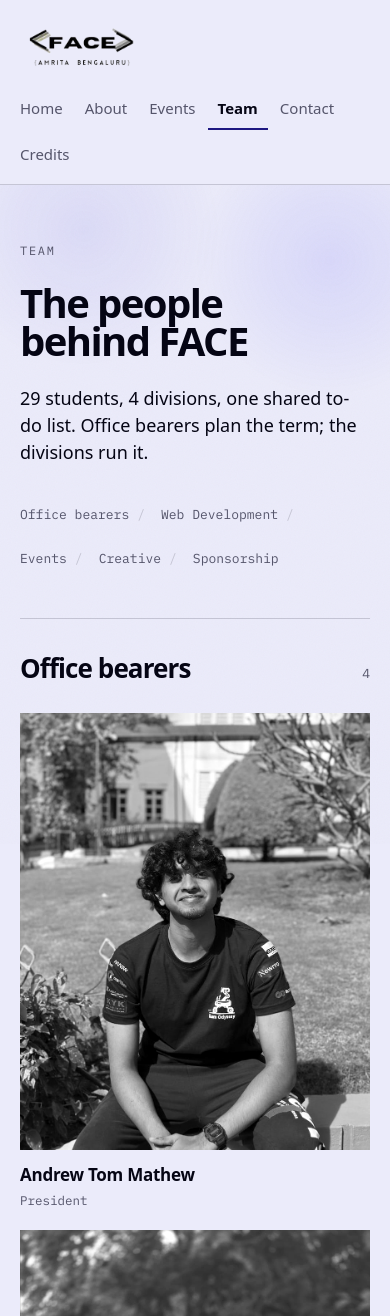
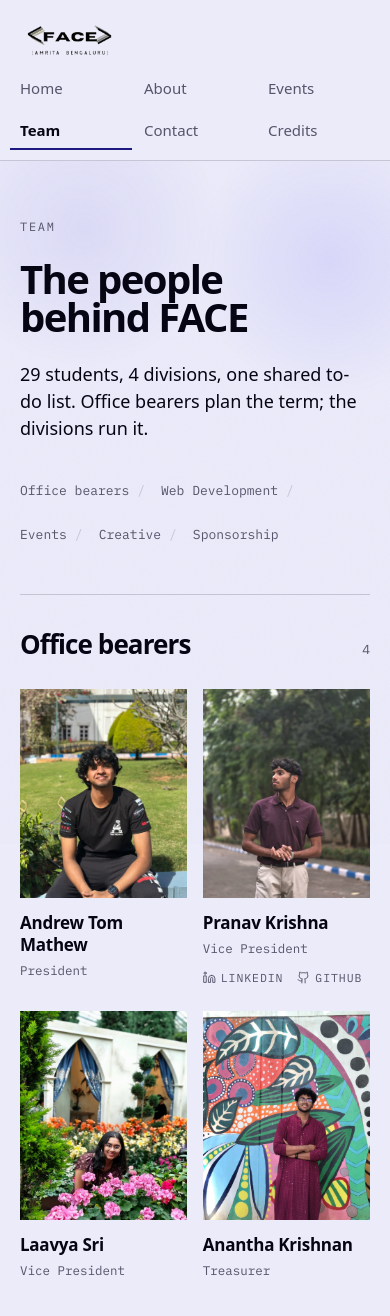
Before and after one commit to FACE-ASEB2025/Face-website, an Astro site: page /team in a window 390 px wide. Shown: the top 1316 px of the page. Built offline with nearby package versions, Linux system fonts and the light colour scheme; Astro itself is replaced by a stand-in of ours.

Commit message:
mobile responsive fixes???

```diff
--- a/src/components/Footer.astro
+++ b/src/components/Footer.astro
@@ -155,6 +155,7 @@ const year = new Date().getFullYear();
     transition: opacity var(--dur) var(--ease-out);
   }
 
+  @media (hover: hover) {
     .footer__col a:hover {
       color: var(--fg);
       text-decoration: none;
@@ -163,6 +164,7 @@ const year = new Date().getFullYear();
 
     .footer__col a:hover :global(svg) {
       opacity: 1;
+    }
   }
 
   .footer__bottom {
@@ -183,7 +185,9 @@ const year = new Date().getFullYear();
     text-decoration-color: var(--rule);
   }
 
+  @media (hover: hover) {
     .footer__bottom a:hover {
       color: var(--fg);
     }
+  }
 </style>
--- a/src/components/MemberFigure.astro
+++ b/src/components/MemberFigure.astro
@@ -80,11 +80,26 @@ const width = large ? 420 : 320;
     background-color: var(--photo-bg);
   }
 
-  .person:hover .person__photo,
   /* Keyboard users reach the photo through its links, so colour returns on
      focus too rather than only under a pointer. */
   .person:focus-within .person__photo {
     filter: none;
+  }
+
+  @media (hover: hover) {
+    .person:hover .person__photo {
+      filter: none;
+    }
+  }
+
+  /* A touch device has no pointer to hold over a face, so the payoff never
+     arrives and the whole roster would stay grey for good. Give it up front
+     instead: the greyscale is there to stop a wall of photos reading as
+     mismatched, and two portraits a row is not a wall. */
+  @media (hover: none) {
+    .person__photo {
+      filter: none;
+    }
   }
 
   .person__caption {
@@ -127,9 +142,11 @@ const width = large ? 420 : 320;
     transition: color 150ms ease;
   }
 
-  .person__links a:hover {
-    color: var(--fg);
-    text-decoration: none;
+  @media (hover: hover) {
+    .person__links a:hover {
+      color: var(--fg);
+      text-decoration: none;
+    }
   }
 
   .person--lg .person__caption {
--- a/src/components/Nav.astro
+++ b/src/components/Nav.astro
@@ -69,7 +69,11 @@ function isCurrent(href: string, external?: boolean) {
     flex-wrap: wrap;
     align-items: center;
     justify-content: space-between;
-    gap: 24px;
+    /* Column gap only. Between roughly 544px and 596px the menu wraps under
+       the wordmark, and a 24px row gap there bought nothing but 24px of bar:
+       the wordmark already carries its own 12px of padding underneath. */
+    column-gap: 24px;
+    row-gap: 0;
     min-height: var(--header-height);
   }
 
@@ -83,8 +87,10 @@ function isCurrent(href: string, external?: boolean) {
     transition: opacity 150ms ease;
   }
 
-  .nav__brand:hover {
-    opacity: 0.75;
+  @media (hover: hover) {
+    .nav__brand:hover {
+      opacity: 0.75;
+    }
   }
 
   .nav__menu {
@@ -110,9 +116,11 @@ function isCurrent(href: string, external?: boolean) {
     transition: color 150ms ease;
   }
 
-  .nav__link:hover {
-    color: var(--fg);
-    text-decoration: none;
+  @media (hover: hover) {
+    .nav__link:hover {
+      color: var(--fg);
+      text-decoration: none;
+    }
   }
 
   /* Current page is marked by weight and a rule, never by colour alone. */
@@ -127,15 +135,41 @@ function isCurrent(href: string, external?: boolean) {
     font-size: 11px;
   }
 
-  /* On a phone the brand keeps its own row and the links wrap beneath it. */
+  /* On a phone the brand keeps its own row and the links sit beneath it.
+     Left to wrap on their own the six go 5 + 1, which strands "Credits" on a
+     line by itself and leaves the bar 185px tall — close to a quarter of the
+     screen before a word of the page. A 3 x 2 grid is the same six links,
+     every one still visible and one tap away, in 25px less height, and it
+     reads as a menu rather than as an accident of wrapping. */
   @media (max-width: 34rem) {
     .nav__inner {
       gap: 0;
-      padding-bottom: 8px;
+      /* Two short rows: the single-row height no longer describes this bar. */
+      min-height: 0;
+      padding-bottom: 10px;
+    }
+
+    .nav__brand {
+      padding-block: 12px 6px;
+    }
+
+    /* The mark is the one thing here that can afford to be smaller. At 124px
+       it stands taller than both rows of links put together. */
+    .nav__brand :global(img) {
+      width: 100px;
     }
 
     .nav__menu {
-      margin-left: -10px;
+      display: grid;
+      grid-template-columns: repeat(3, 1fr);
+      /* Pulls the padding of both edge columns back off the measure, so the
+         first label starts flush with the wordmark above it. */
+      width: calc(100% + 20px);
+      margin-inline: -10px;
+    }
+
+    .nav__link {
+      min-height: 40px;
     }
   }
 </style>
--- a/src/pages/team.astro
+++ b/src/pages/team.astro
@@ -114,9 +114,11 @@ const description =
     transition: color 150ms ease;
   }
 
-  .jump a:hover {
-    color: var(--fg);
-    text-decoration: none;
+  @media (hover: hover) {
+    .jump a:hover {
+      color: var(--fg);
+      text-decoration: none;
+    }
   }
 
   .jump a:not(:last-child)::after {
--- a/src/styles/global.css
+++ b/src/styles/global.css
@@ -217,9 +217,15 @@ a {
     color var(--dur) var(--ease-out);
 }
 
+/* Gated on a real pointer. A touch browser applies :hover on tap and leaves it
+   applied until you tap somewhere else, so an ungated hover state reads as a
+   link that got stuck rather than as feedback. Every :hover on the site sits
+   behind this query for that reason. */
+@media (hover: hover) {
   a:hover {
     text-decoration-thickness: 2px;
     text-decoration-color: currentColor;
+  }
 }
 
 img,
@@ -413,9 +419,11 @@ a.row {
   text-decoration: none;
 }
 
+@media (hover: hover) {
   a.row:hover :is(.row__title, .row__heading) {
     text-decoration: underline;
     text-underline-offset: 0.18em;
+  }
 }
 
 .row__title {
@@ -449,10 +457,12 @@ a.row:hover :is(.row__title, .row__heading) {
   transition: opacity 150ms ease;
 }
 
+@media (hover: hover) {
   .btn:hover {
     opacity: 0.88;
     color: var(--on-accent);
     text-decoration: none;
+  }
 }
 
 /* Buttons and rows lift very slightly under the pointer — enough to confirm
@@ -477,9 +487,11 @@ a.row:hover :is(.row__title, .row__heading) {
   transition: text-decoration-color 150ms ease;
 }
 
+@media (hover: hover) {
   .btn-quiet:hover {
     color: var(--fg);
     text-decoration-color: var(--fg);
+  }
 }
 
 .actions {
@@ -506,6 +518,20 @@ a.row:hover :is(.row__title, .row__heading) {
 .people--md {
   grid-template-columns: repeat(auto-fill, minmax(min(210px, 100%), 1fr));
   gap: clamp(20px, 2.4vw, 32px);
+}
+
+/* Two a row on a phone, explicitly. The auto-fill minimums above are all wider
+   than half a 375px screen, so they resolve to a single column and turn a
+   29-person roster into a very long stack of very large faces. A portrait is
+   still ~155px across here, which clears the desktop grid floor of 176px by
+   less than a crop notices. */
+@media (max-width: 40rem) {
+  .people,
+  .people--lg,
+  .people--md {
+    grid-template-columns: repeat(2, minmax(0, 1fr));
+    gap: clamp(14px, 4vw, 22px);
+  }
 }
 
 /* 6. Motion & accessibility -----------------------------------------------
```
Also changed, not shown: src/components/EventCard.astro (+21 -2 lines), src/components/LinkRow.astro (+5 -3 lines), src/pages/index.astro (+23 -5 lines). Lines whose indentation alone changed are shown as unchanged.
